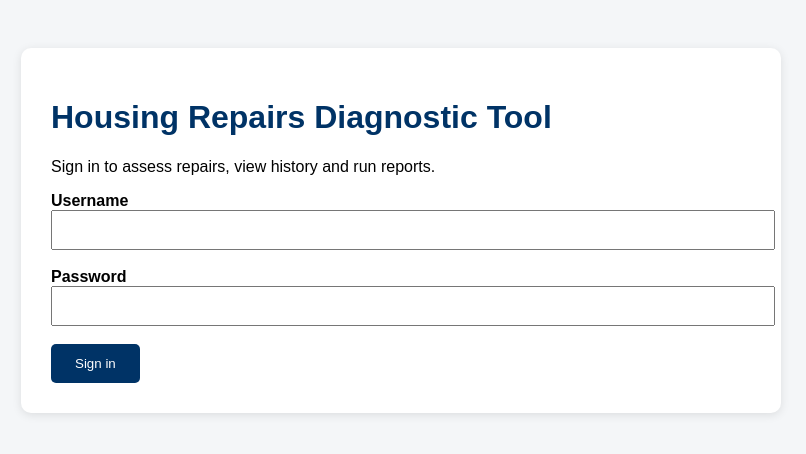
After one commit to jomoz-dev/housing-repairs-diagnostic-tool, a Flask app: page /login?next=/search in a window 1280 px wide. The commit adds this page. Shown: the top 454 px of the page, without its empty margins (27-833 px from the left). Run offline with Flask 3, Linux system fonts and the light colour scheme.

Commit message:
Require sign-in for the repairs diagnostic tool.
A local demo account protects assessments, history, search and reports; credentials can be overridden with environment variables.

```diff
--- a/app.py
+++ b/app.py
@@ -1,16 +1,22 @@
 from datetime import datetime
 
+import csv
+import hmac
+import os
 import sqlite3
 
-import csv
-
 from flask import Flask, render_template, request  # type: ignore[reportMissingImports]
-from flask import abort, redirect, send_file, url_for
+from flask import abort, redirect, send_file, session, url_for
 
 from diagnosis import diagnose_repair
 
 
 app = Flask(__name__)
+app.secret_key = os.environ.get(
+    "SECRET_KEY",
+    "dev-secret-change-me"
+)
+app.config["LOGIN_DISABLED"] = False
 
 
 def parse_stored_date(value):
@@ -45,6 +51,62 @@ def record_in_date_range(assessment_date, date_from, date_to):
     if date_to and stored_day > date_to:
         return False
     return True
+
+
+def demo_username():
+    return os.environ.get("APP_USERNAME", "advisor")
+
+
+def demo_password():
+    return os.environ.get("APP_PASSWORD", "changeme")
+
+
+def safe_next_url(value):
+    if value and value.startswith("/") and not value.startswith("//"):
+        return value
+    return url_for("home")
+
+
+@app.before_request
+def require_login():
+    if app.config.get("LOGIN_DISABLED"):
+        return None
+    if request.endpoint in ("login", "static"):
+        return None
+    if session.get("user"):
+        return None
+    return redirect(
+        url_for("login", next=request.path)
+    )
+
+
+@app.route("/login", methods=["GET", "POST"])
+def login():
+    error = None
+    next_url = request.args.get("next") or request.form.get("next") or ""
+
+    if request.method == "POST":
+        username = request.form.get("username", "").strip()
+        password = request.form.get("password", "")
+        user_ok = hmac.compare_digest(username, demo_username())
+        password_ok = hmac.compare_digest(password, demo_password())
+        if user_ok and password_ok:
+            session["user"] = username
+            return redirect(safe_next_url(next_url))
+        error = "Username or password is not correct."
+
+    return render_template(
+        "login.html",
+        error=error,
+        next_url=next_url
+    )
+
+
+@app.route("/logout")
+def logout():
+    session.clear()
+    return redirect(url_for("login"))
+
 
 #Homepage Route
 @app.route("/")
--- a/static/style.css
+++ b/static/style.css
@@ -65,12 +65,24 @@ select {
     width: 300px;
 }
 
-textarea {
+textarea,
+input[type="text"],
+input[type="password"] {
     width: 100%;
     max-width: 100%;
     padding: 10px;
     font-family: Arial, sans-serif;
     font-size: 14px;
+}
+
+.error-message {
+    color: #d9534f;
+    font-weight: bold;
+}
+
+.signed-in {
+    margin: 0 0 16px 0;
+    color: #003366;
 }
 
 table {
--- a/templates/dashboard.html
+++ b/templates/dashboard.html
@@ -15,6 +15,8 @@
 <div class="result-card">
 
     <h1>Housing Repairs Dashboard</h1>
+
+    {% include "signed_in.html" %}
 
     <h2>Total Assessments</h2>
 
--- a/templates/history.html
+++ b/templates/history.html
@@ -15,6 +15,8 @@
 <div class="result-card">
 
     <h1>Assessment History</h1>
+
+    {% include "signed_in.html" %}
 
     <form method="GET" action="/history">
 
--- a/templates/index.html
+++ b/templates/index.html
@@ -14,6 +14,8 @@
 <div class="result-card">
 
     <h1>Housing Repairs Diagnostic Tool</h1>
+
+    {% include "signed_in.html" %}
 
     <div class="nav-links">
         <a href="/dashboard" class="button">Dashboard</a>
--- /dev/null
+++ b/templates/login.html
@@ -0,0 +1,52 @@
+<!DOCTYPE html>
+<html>
+
+<head>
+
+    <title>Sign in — Housing Repairs Diagnostic Tool</title>
+
+    <link rel="stylesheet" href="/static/style.css">
+
+</head>
+
+<body>
+
+<div class="result-card">
+
+    <h1>Housing Repairs Diagnostic Tool</h1>
+
+    <p>
+        Sign in to assess repairs, view history and run reports.
+    </p>
+
+    {% if error %}
+    <p class="error-message">{{ error }}</p>
+    {% endif %}
+
+    <form method="POST" action="{{ url_for('login') }}">
+
+        <input type="hidden" name="next" value="{{ next_url }}">
+
+        <label for="username">Username</label>
+        <br>
+        <input id="username" type="text" name="username" required>
+
+        <br><br>
+
+        <label for="password">Password</label>
+        <br>
+        <input id="password" type="password" name="password" required>
+
+        <br><br>
+
+        <button type="submit">
+            Sign in
+        </button>
+
+    </form>
+
+</div>
+
+</body>
+
+</html>
--- a/templates/search.html
+++ b/templates/search.html
@@ -13,6 +13,8 @@
 
 <div class="result-card">
     <h1>Search Assessment</h1>
+
+    {% include "signed_in.html" %}
 
     <form action="/search" method="POST">
 
```
Also changed, not shown: docs/future-enhancements.md (+1 -1 lines), templates/signed_in.html (added, +7 -0 lines), tests/conftest.py (added, +12 -0 lines), tests/test_login.py (added, +49 -0 lines), README.md.
